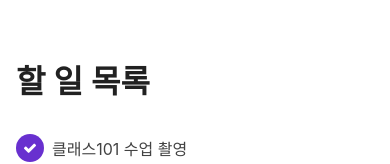
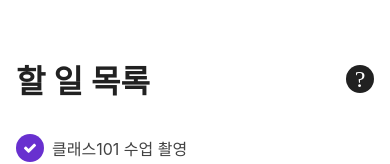
Before and after one commit to mu29/todo-practice, a React Native app: screen / in a window 390 px wide. Shown: the top 164 px of the page. Built offline with nearby package versions, Linux system fonts and the light colour scheme.

Commit message:
4-4. 할 일 추가 부품 만들기

```diff
--- a/components/Header.js
+++ b/components/Header.js
@@ -2,8 +2,11 @@ import React from 'react'
 import {
   View,
   Text,
+  TouchableOpacity,
   StyleSheet,
+  Platform,
 } from 'react-native'
+import { Ionicons } from '@expo/vector-icons'
 
 const Header = () => {
   return (
@@ -11,21 +14,45 @@ const Header = () => {
       <Text style={styles.title}>
         할 일 목록
       </Text>
+      <TouchableOpacity
+        activeOpacity={0.8}
+        style={styles.button}
+      >
+        <Ionicons
+          name="ios-add"
+          color="#FFFFFF"
+          size={24}
+        />
+      </TouchableOpacity>
     </View>
   )
 }
 
 const styles = StyleSheet.create({
   container: {
+    flexDirection: 'row',
+    justifyContent: 'space-between',
+    alignItems: 'center',
     marginTop: 56,
     marginBottom: 16,
     marginLeft: 16,
+    marginRight: 16,
   },
   title: {
     color: '#212121',
     fontSize: 32,
     fontWeight: '600',
   },
+  button: {
+    width: 28,
+    height: 28,
+    borderRadius: 14,
+    backgroundColor: '#212121',
+    justifyContent: 'center',
+    alignItems: 'center',
+    paddingTop: Platform.select({ ios: 2, android: 0 }),
+    paddingLeft: Platform.select({ ios: 1, android: 0 }),
+  }
 })
 
 export default Header
```
